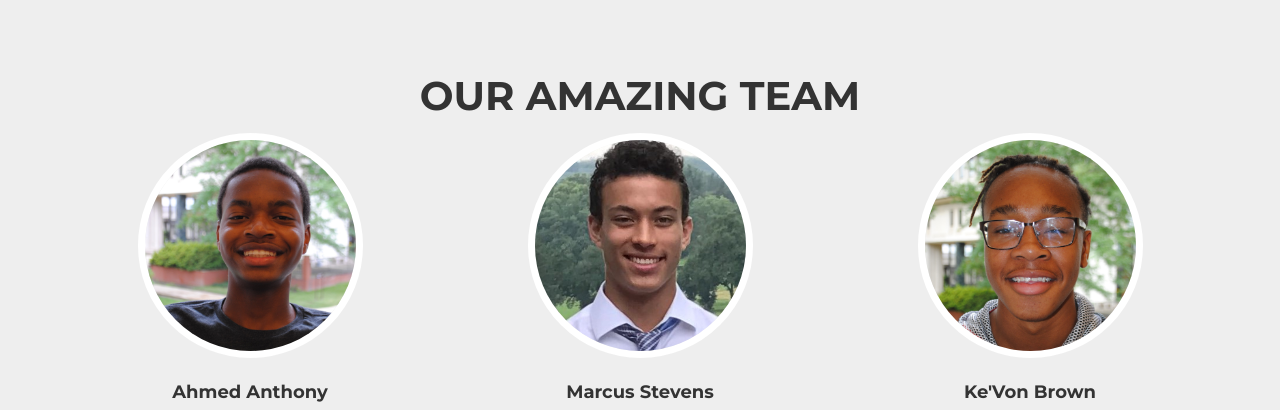
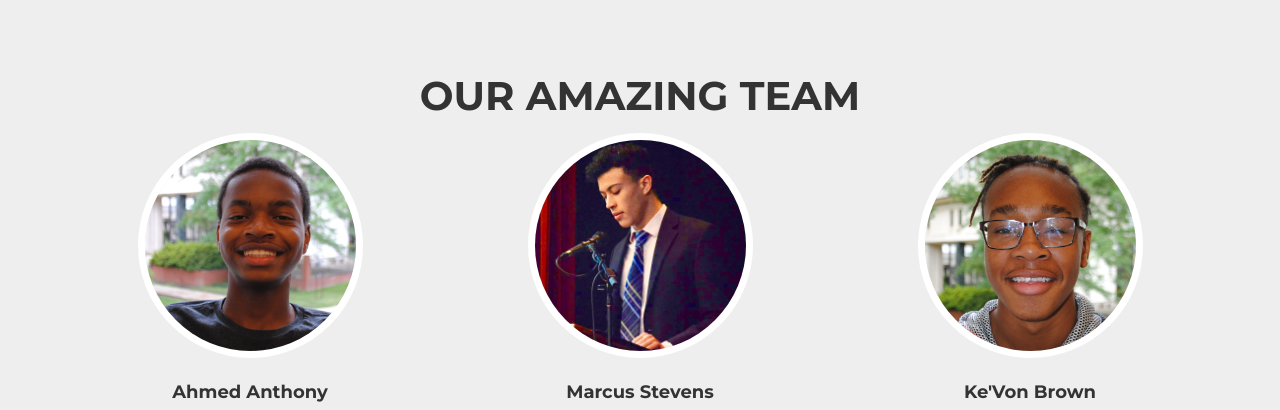
Before and after one commit to MarcusASC4/Dime-Hosting-, a website: page index.html in a window 1280 px wide. Shown: the part 4160-4570 px from the top of the page. Drawn offline with nearby package versions, Linux system fonts and the light colour scheme; some packages are replaced by stand-ins of ours; a web font is replaced by a local one.

Commit message:
photo edit

```diff
--- a/index.html
+++ b/index.html
@@ -256,7 +256,7 @@
                 </div>
                 <div class="col-sm-4">
                     <div class="team-member">
-                        <img src="img/team/2.jpg" class="img-extraresponsive img-circle" alt="">
+                        <img src="img/team/marcus.jpg" class="img-extraresponsive img-circle" alt="">
                         <h4>Marcus Stevens</h4>
                         <h6>CEO & Chief Developer</h6>
                         <p class="text-muted"></p>
```
Also changed, not shown: img/team/marcus.jpg (added), 2 other files.
